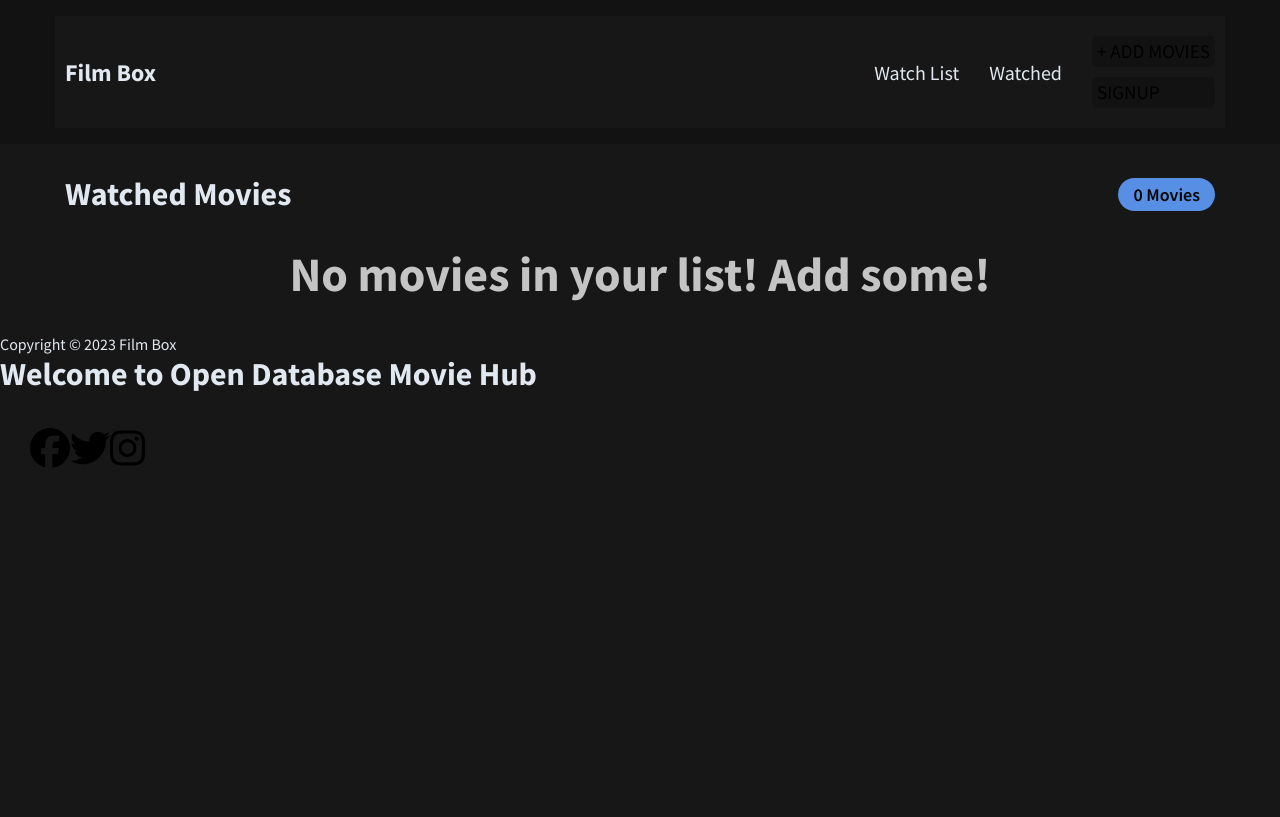
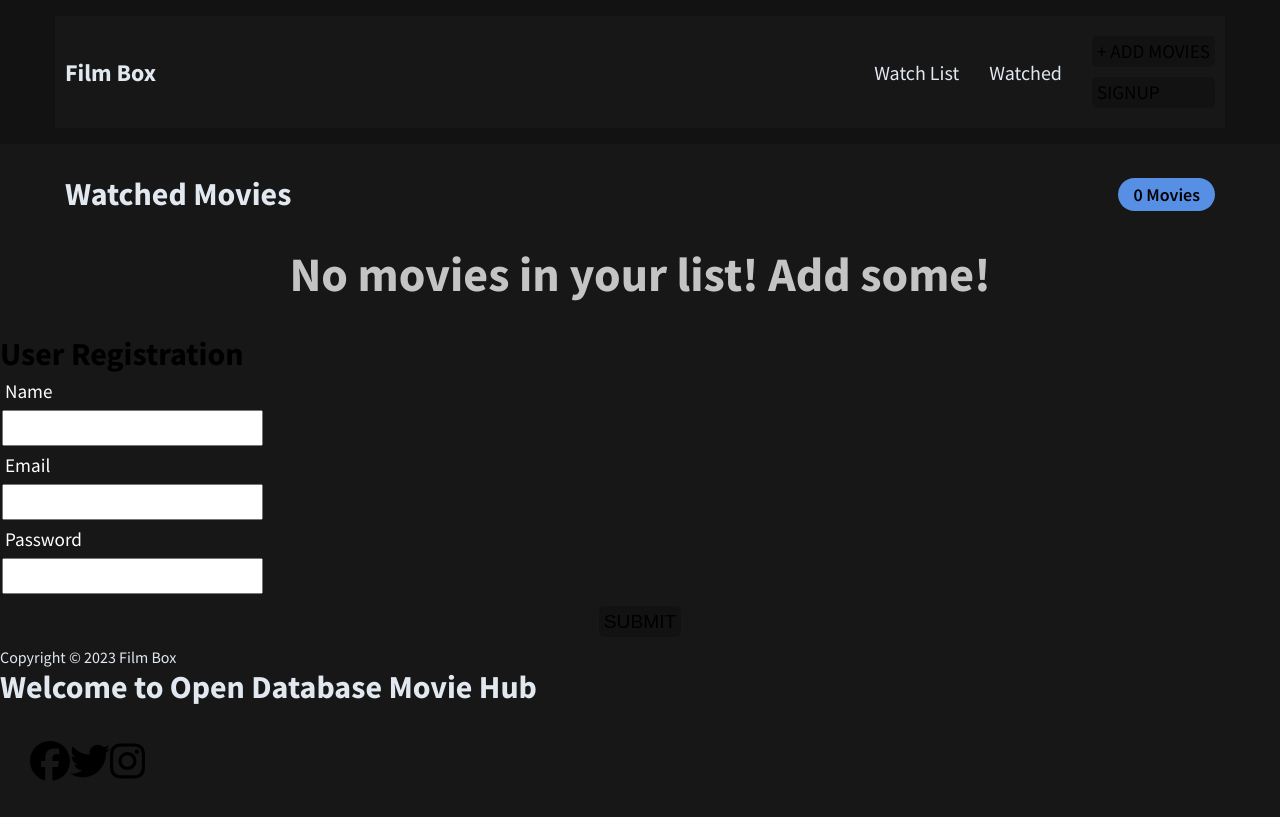
Before and after one commit to BarnabyIngrid/filmbox, a React (Create React App) app: page /watched in a window 1280 px wide. Built offline with nearby package versions, Linux system fonts and the light colour scheme.

Commit message:
code updated

```diff
--- a/src/App.js
+++ b/src/App.js
@@ -7,6 +7,7 @@ import { Add } from "./components/Add";
 import "./App.css";
 import "./lib/font-awesome/css/all.min.css";
 import Footer from "./components/Footer/Footer";
+import Signup from "./components/Signupform/Signup";
 
 import { GlobalProvider } from "./context/GlobalState";
 
@@ -26,6 +27,7 @@ function App() {
           </Route>
           <Route path="/watched">
             <Watched />
+            <Signup/>
           </Route>
         </Switch>
 
```
